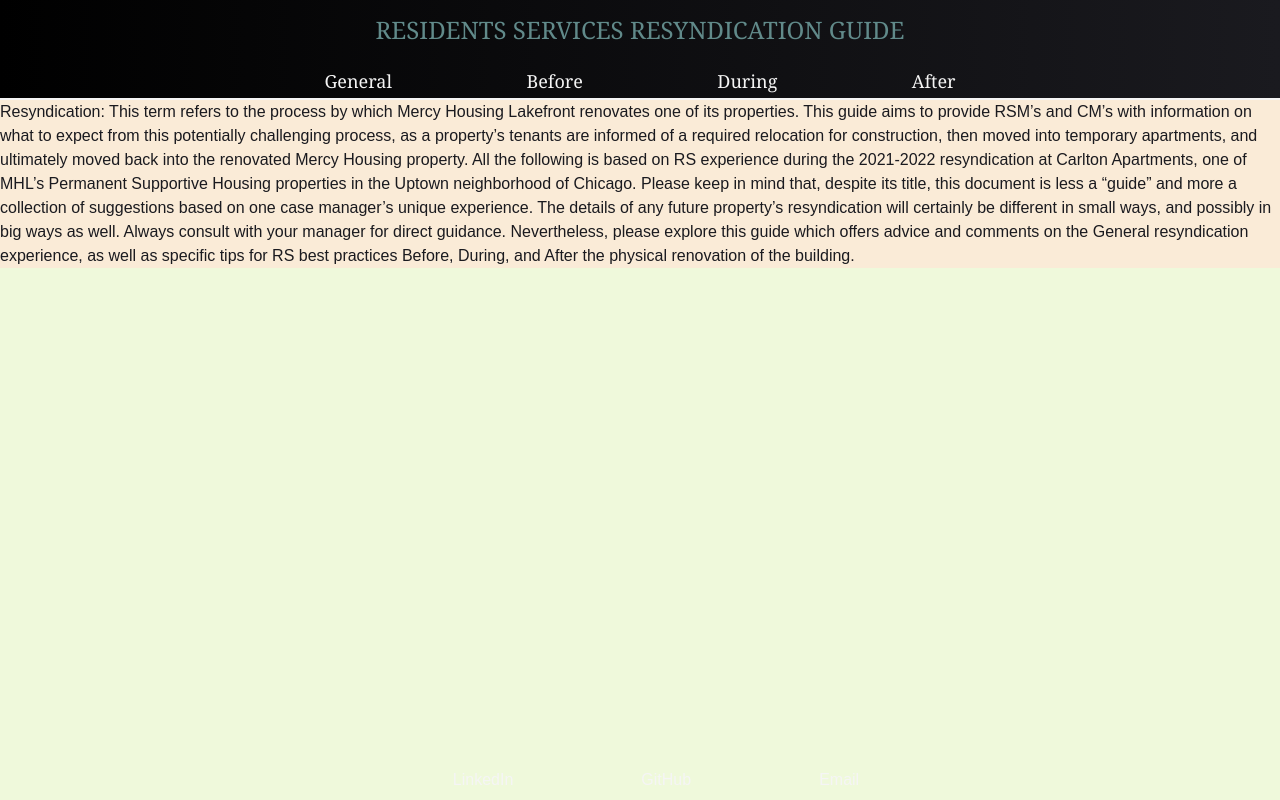
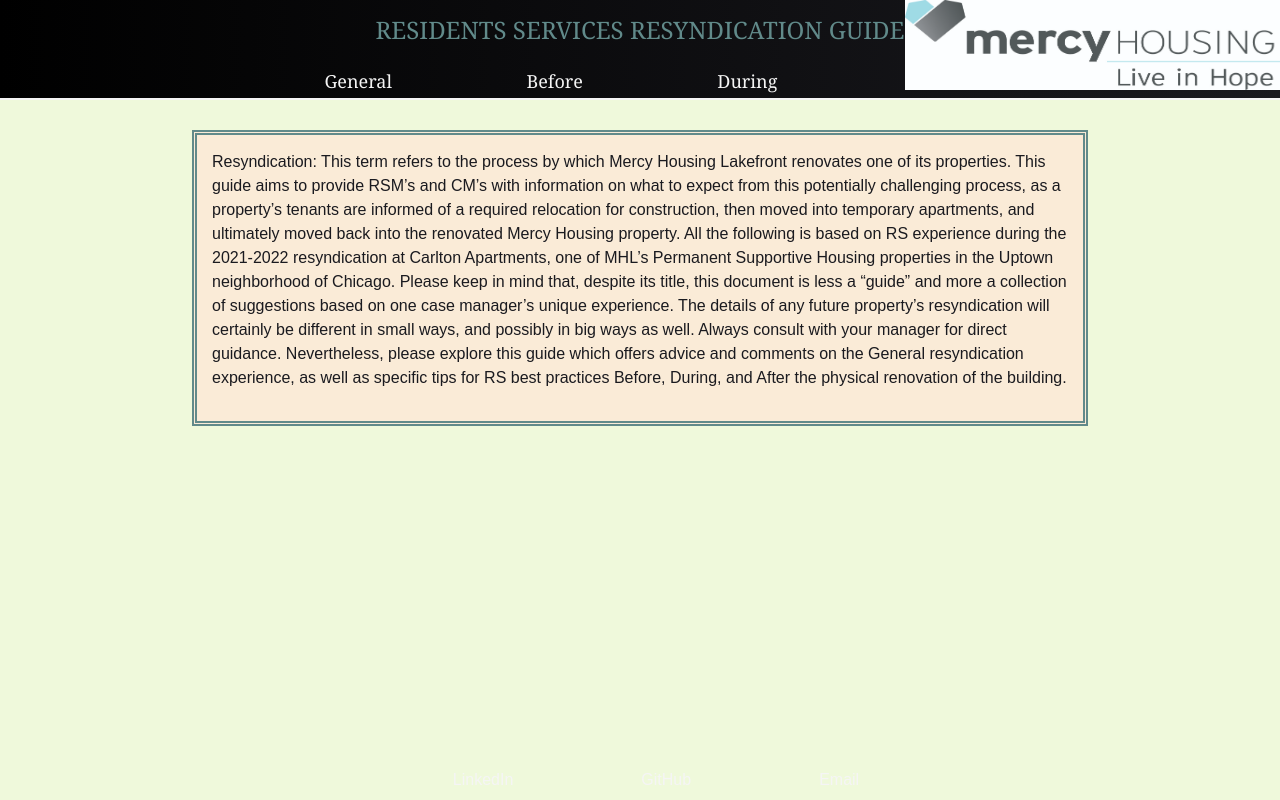
Before and after one commit to briancampbell003/mhl-rs-relocation, a React (Create React App) app: page / in a window 1280 px wide. Built offline with nearby package versions, Linux system fonts and the light colour scheme.

Commit message:
styling-home page

```diff
--- a/package.json
+++ b/package.json
@@ -1,8 +1,8 @@
 {
-    "name": "brian-campbell-portfolio",
+    "name": "mhl-rs-relocation",
     "version": "0.1.0",
     "private": true,
-    "homepage": "https://briancampbell003.github.io/portfolio-react-app/",
+    "homepage": "https://briancampbell003.github.io/mhl-rs-relocation/",
     "dependencies": {
         "@testing-library/jest-dom": "^5.11.4",
         "@testing-library/react": "^11.1.0",
--- a/src/App.css
+++ b/src/App.css
@@ -21,9 +21,9 @@
 
 .page-content {
     margin: 30px 15% 40px;
+    padding: 15px;
     color: var(--primary);
     background-color: var(--secondary);
-    padding: 15px;
     border: var(--tertiary) double 5px;
 }
 
@@ -33,6 +33,12 @@
 }
 
 /* HEADER AND NAV */
+.mhl-corner-logo {
+    position: absolute;
+    right: 0;
+    top: 0;
+}
+
 .header {
     display: flex;
     flex-flow: column nowrap;
@@ -69,8 +75,11 @@
 
 /* HOME PAGE */
 .home-page {
+    margin: 30px 15% 40px;
+    padding: 15px;
     color: var(--secondary);
     background-color: antiquewhite;
+    border: var(--tertiary) double 5px;
 }
 
 
--- a/src/components/Header/Header.js
+++ b/src/components/Header/Header.js
@@ -1,10 +1,14 @@
 import React from 'react';
 import Navigation from './Navigation';
+import mainLogo from '../../assets/main-logo.jpg';
+
 
 function Header({ currentPage, handlePageChange }) {
     return (
+      <div>
+        <img class="mhl-corner-logo" src={mainLogo} alt="MHL logo" width="375" height="90"></img>
+
         <div className="header">
-          {/* <h1 className="header-mhl-title">RESIDENTS SERVICES RESYNDICATION GUIDE</h1> */}
             <a
               href="#home"
               onClick={() => handlePageChange('Home')}
@@ -13,6 +17,7 @@
             </a>
             <Navigation currentPage={currentPage} handlePageChange={handlePageChange} />
           </div>
+      </div>
       );
 }
 
```
Also changed, not shown: public/favicon.png, src/assets/main-logo.jpg (added). Lines whose indentation alone changed are shown as unchanged.
